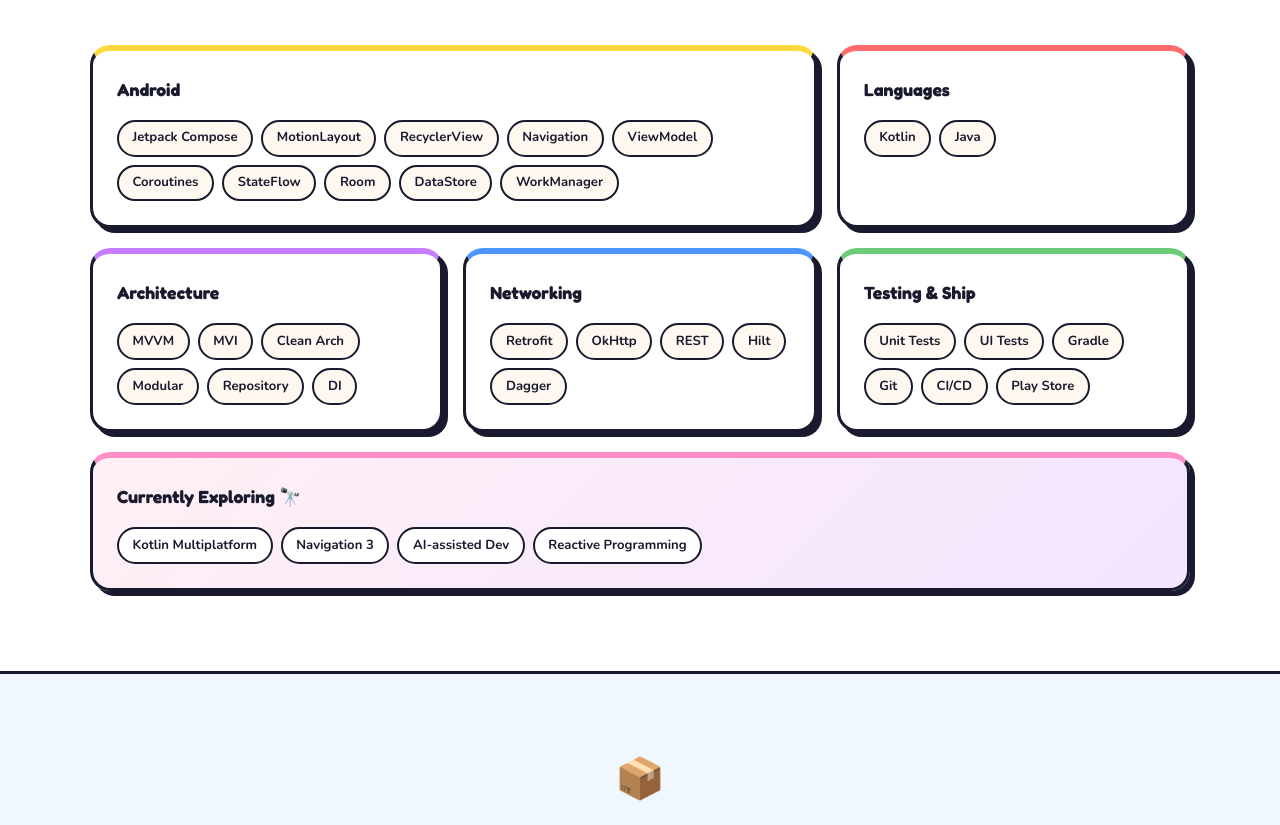
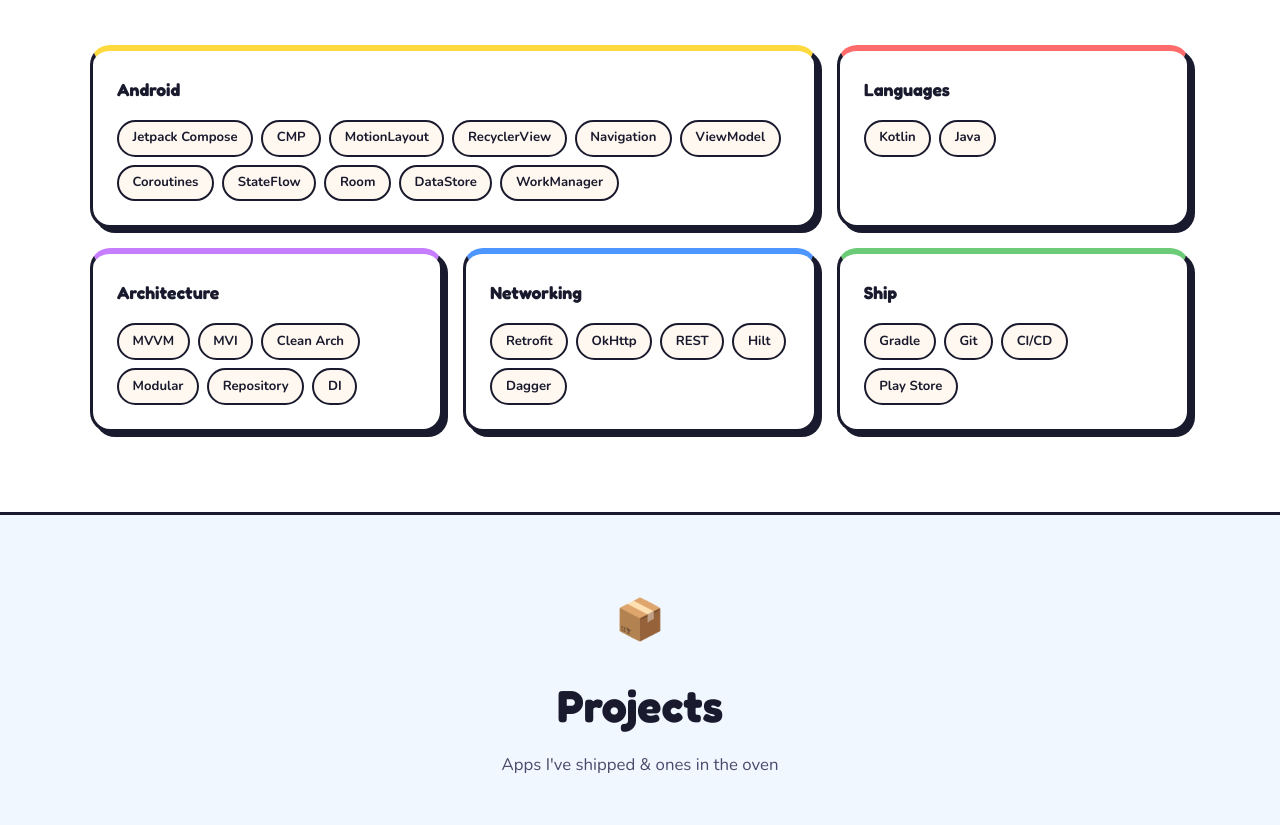
Before and after one commit to charankotturi/charan-portfolio, a plain HTML site: page index.html in a window 1280 px wide. Shown: the part 2106-2931 px from the top of the page. Drawn offline with nearby package versions, Linux system fonts and the light colour scheme.

Commit message:
Update skills section: add CMP, rename Ship, remove exploring block
Co-authored-by: Charan Kotturi <charankotturi@users.noreply.github.com>

```diff
--- a/index.html
+++ b/index.html
@@ -157,6 +157,7 @@
             <h3>Android</h3>
             <div class="tags">
               <span class="tag">Jetpack Compose</span>
+              <span class="tag">CMP</span>
               <span class="tag">MotionLayout</span>
               <span class="tag">RecyclerView</span>
               <span class="tag">Navigation</span>
@@ -197,23 +198,12 @@
             </div>
           </div>
           <div class="skill-box pop" style="--accent: var(--green)">
-            <h3>Testing & Ship</h3>
+            <h3>Ship</h3>
             <div class="tags">
-              <span class="tag">Unit Tests</span>
-              <span class="tag">UI Tests</span>
               <span class="tag">Gradle</span>
               <span class="tag">Git</span>
               <span class="tag">CI/CD</span>
               <span class="tag">Play Store</span>
-            </div>
-          </div>
-          <div class="skill-box skill-box--explore pop" style="--accent: var(--pink)">
-            <h3>Currently Exploring 🔭</h3>
-            <div class="tags">
-              <span class="tag tag--glow">Kotlin Multiplatform</span>
-              <span class="tag tag--glow">Navigation 3</span>
-              <span class="tag tag--glow">AI-assisted Dev</span>
-              <span class="tag tag--glow">Reactive Programming</span>
             </div>
           </div>
         </div>
```
